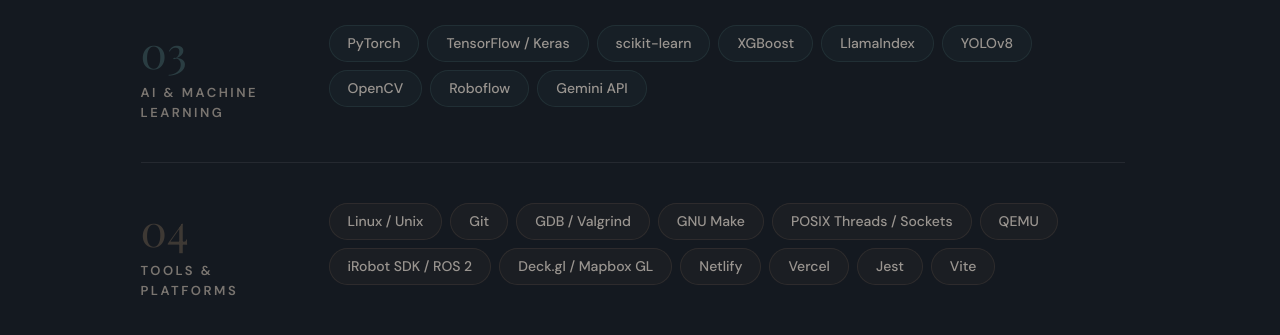
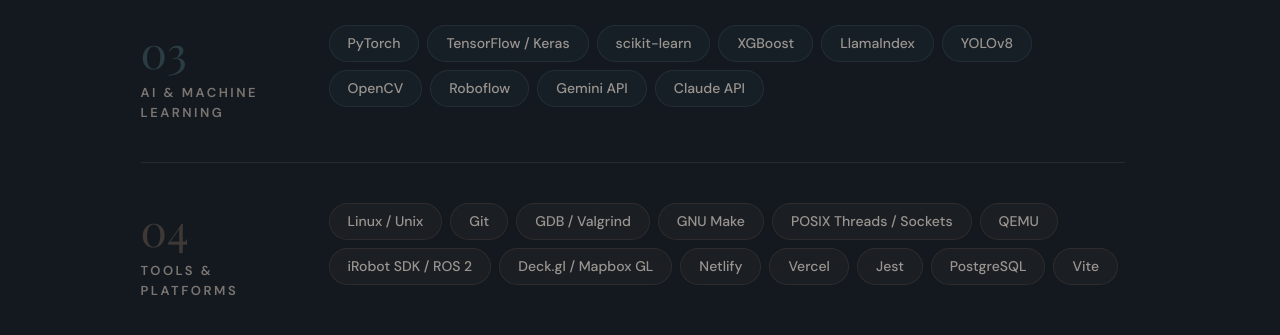
Before and after one commit to pranav-cheraku/portfolio, a Next.js app in the folder my-app/: page /skills in a window 1280 px wide. Shown: the part 569-904 px from the top of the page. Built offline with nearby package versions, Linux system fonts and the light colour scheme.

Commit message:
Updating skills page

```diff
--- a/my-app/app/skills/page.tsx
+++ b/my-app/app/skills/page.tsx
@@ -15,7 +15,7 @@
       {
         name: "Python",
         context:
-          "Core language for 8+ projects — Robotic Goalie, Fake Image Detection, Beer Style Prediction, KELP, Pathora, VentureMap, and both research labs.",
+          "Core language for 9+ projects — Robotic Goalie, Fake Image Detection, Beer Style Prediction, KELP, Pathora, VentureMap, Snag, and both research labs.",
       },
       {
         name: "Java",
@@ -25,7 +25,7 @@
       {
         name: "TypeScript",
         context:
-          "Used in KELP, Pathora, VentureMap, and this portfolio.",
+          "Used in KELP, Pathora, VentureMap, Snag, and this portfolio.",
       },
       {
         name: "JavaScript",
@@ -77,7 +77,7 @@
       {
         name: "React Native",
         context:
-          "Built 4 cross-platform mobile apps — Calculator App, Dictionary App, World Clock App, and Interactive Comments App.",
+          "Built 5 cross-platform mobile apps — Calculator App, Dictionary App, World Clock App, Interactive Comments App, and Snag.",
       },
       {
         name: "Next.js",
@@ -89,7 +89,7 @@
       },
       {
         name: "FastAPI",
-        context: "Backend API powering KELP's two-stage AI pipeline.",
+        context: "Backend API powering KELP's two-stage AI pipeline and Snag's price scraping backend.",
       },
       {
         name: "NumPy",
@@ -109,7 +109,7 @@
       {
         name: "Expo",
         context:
-          "Mobile build and development platform for Calculator App and Dictionary App.",
+          "Mobile build and development platform for Calculator App, Dictionary App, and Snag.",
       },
       {
         name: "Tailwind CSS",
@@ -165,6 +165,11 @@
         name: "Gemini API",
         context:
           "LLM backbone across three projects — KELP (2.5), Pathora (1.5 Pro), and VentureMap (1.5 Pro).",
+      },
+      {
+        name: "Claude API",
+        context:
+          "Used Claude Haiku 4.5 in Snag to autonomously extract price data and generate human-readable deal reasoning via the Anthropic API.",
       },
     ],
   },
@@ -226,6 +231,10 @@
           "Unit testing framework used across all 4 React Native mobile app projects.",
       },
       {
+        name: "PostgreSQL",
+        context: "Relational database backing Snag's product tracking and user data via InsForge's BaaS platform.",
+      },
+      {
         name: "Vite",
         context: "Frontend build tooling for VentureMap.",
       },
```
